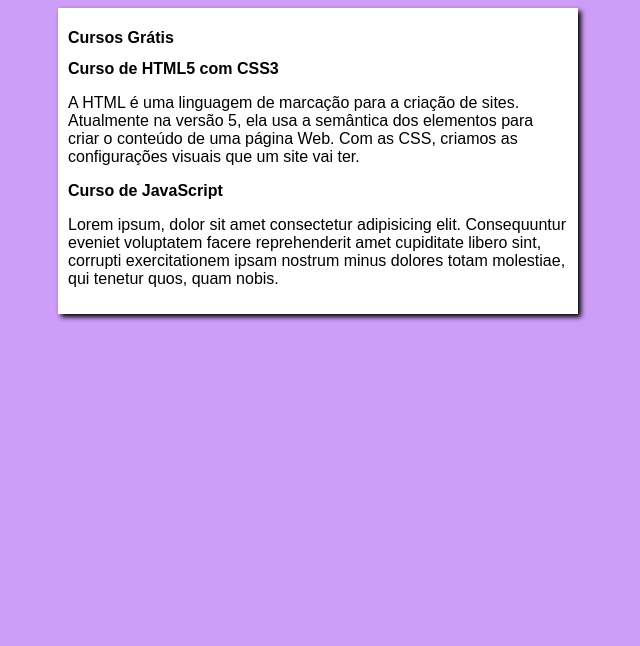
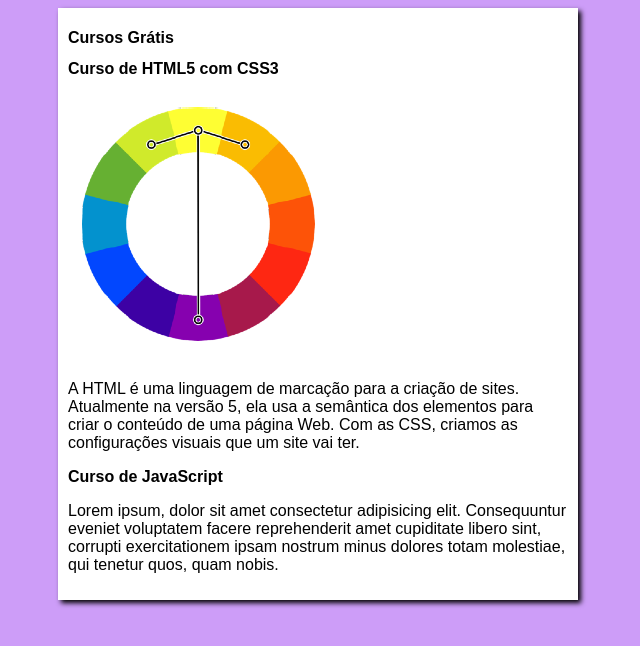
Before and after one commit to crisengdev/projeto-site, a plain HTML site: page index.html in a window 1280 px wide. Shown: the whole page, without its empty margins (322-962 px from the left). Drawn offline with Linux system fonts and the light colour scheme.

Commit message:
Adicionei imagem

```diff
--- a/index.html
+++ b/index.html
@@ -13,6 +13,7 @@
         </header>
         <article>
             <h2>Curso de HTML5 com CSS3</h2>
+            <img src="/imagens/CoresAnalogasMaisUmaComplementar04.PNG" alt="Adicionado imagem">
             <p>A HTML é uma linguagem de marcação para a criação de sites. Atualmente na versão 5, ela usa a semântica
                 dos elementos para criar o conteúdo de uma página Web. Com as CSS, criamos as configurações visuais que um site vai ter.</p>
         </article>
```
Also changed, not shown: imagens/CoresAnalogasMaisUmaComplementar04.PNG (added).
